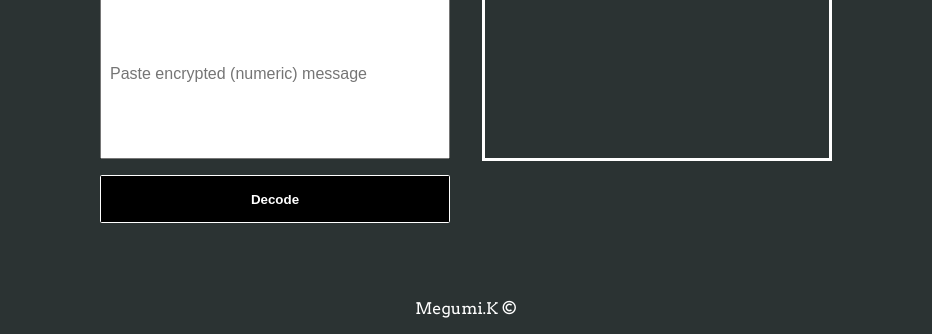
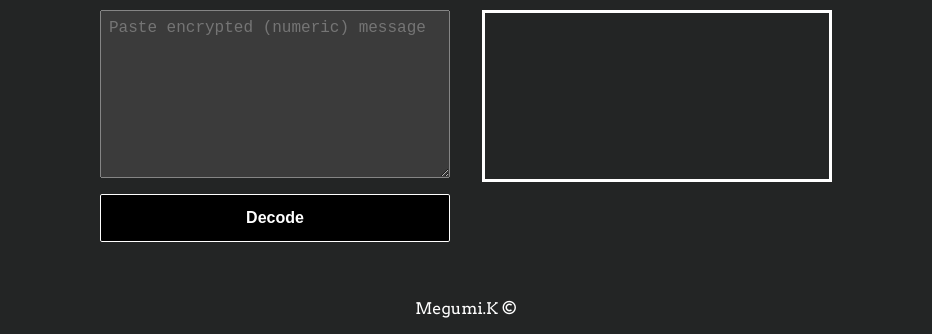
Before and after one commit to MegumiKim/Cipher, a website with bundled scripts: page pages/decode/index.html in a window 1280 px wide. Shown: the part 466-800 px from the top of the page, without its empty margins (174-1106 px from the left). Built offline with nearby package versions, Linux system fonts and the light colour scheme.

Commit message:
update background color

```diff
--- a/css/btn.css
+++ b/css/btn.css
@@ -1,12 +1,13 @@
 #copy-btn,
 .submit {
+  font-size: 1rem;
   width: 100%;
   padding: 0.35em 1.2em;
   border: 0.1em solid #ffffff;
   margin-top: 1rem;
   border-radius: 0.12em;
   text-decoration: none;
-  font-weight: 300;
+  /* font-weight: 300; */
   color: #ffffff;
   font-weight: bold;
   height: 3rem;
--- a/css/form.css
+++ b/css/form.css
@@ -0,0 +1,12 @@
+form {
+  display: flex;
+  flex-direction: column;
+  margin-bottom: 3rem;
+}
+
+textarea {
+  padding: 0.5rem;
+  height: 150px;
+  font-size: 1rem;
+  color-scheme: dark;
+}
--- a/css/styles.css
+++ b/css/styles.css
@@ -15,19 +15,6 @@ body {
   box-sizing: border-box;
 }
 
-form {
-  display: flex;
-  flex-direction: column;
-  margin-bottom: 3rem;
-}
-
-#decrypt-input,
-#decode-input,
-textarea {
-  padding: 0.5rem;
-  height: 150px;
-  font-size: 1rem;
-}
 main {
   /* max-width: 500px; */
   margin: auto;
@@ -35,6 +22,9 @@ main {
   padding: 2rem;
 }
 
+h1 {
+  font-size: 3rem;
+}
 p {
   margin: 0.5rem auto;
 }
--- a/css/variables.css
+++ b/css/variables.css
@@ -1,5 +1,5 @@
 :root {
-  --bg: rgb(43, 51, 51);
+  --bg: rgb(35, 37, 37);
   --black: #000000;
   --orange: orange;
   --white: white;
--- a/pages/decode/index.html
+++ b/pages/decode/index.html
@@ -16,7 +16,7 @@
     <title>Cipher</title>
   </head>
   <body id="decode">
-    <header >
+    <header>
       <a href="/" class="logo">Cipher</a>
       <div class="nav">
         <a href="/" class="nav-link">Home</a>
@@ -30,7 +30,11 @@
       <section>
         <form id="decode-form" action="">
           <h2 for="">Decode message</h2>
-          <input id="decode-input" type="password" placeholder="Paste encrypted (numeric) message" autocomplete="false"></input>
+          <textarea
+            id="decode-input"
+            placeholder="Paste encrypted (numeric) message"
+            autocomplete="false"
+          ></textarea>
           <button type="submit" class="submit">Decode</button>
         </form>
         <div class="result-wrapper">
--- a/src/converter/caesarCipher.js
+++ b/src/converter/caesarCipher.js
@@ -11,7 +11,7 @@ const cipherAlphabet = alphabet.map((_symbol, index) => {
   return alphabet[newIndex];
 });
 
-const encrypt = (message) => {
+export const encrypt = (message) => {
   const originalMessage = message.split("");
   return originalMessage
     .map((letter) => {
@@ -22,7 +22,7 @@ const encrypt = (message) => {
     .join("");
 };
 
-const decrypt = (message) => {
+export const decrypt = (message) => {
   const originalMessage = message.split("");
   return originalMessage
     .map((letter) => {
@@ -32,7 +32,3 @@ const decrypt = (message) => {
     })
     .join("");
 };
-
-const shuffle = (alphabet) =>
-  [...alphabet].sort(() => Math.random() - 0.5).join("");
-console.log(shuffle(alphabet));
--- /dev/null
+++ b/src/tools/shuffle.js
@@ -0,0 +1,2 @@
+const shuffle = (alphabet) =>
+  [...alphabet].sort(() => Math.random() - 0.5).join("");
```
Also changed, not shown: index.html (+1 -1 lines), pages/decrypt/index.html (+5 -1 lines), pages/unicoding/index.html (+1 -1 lines).
